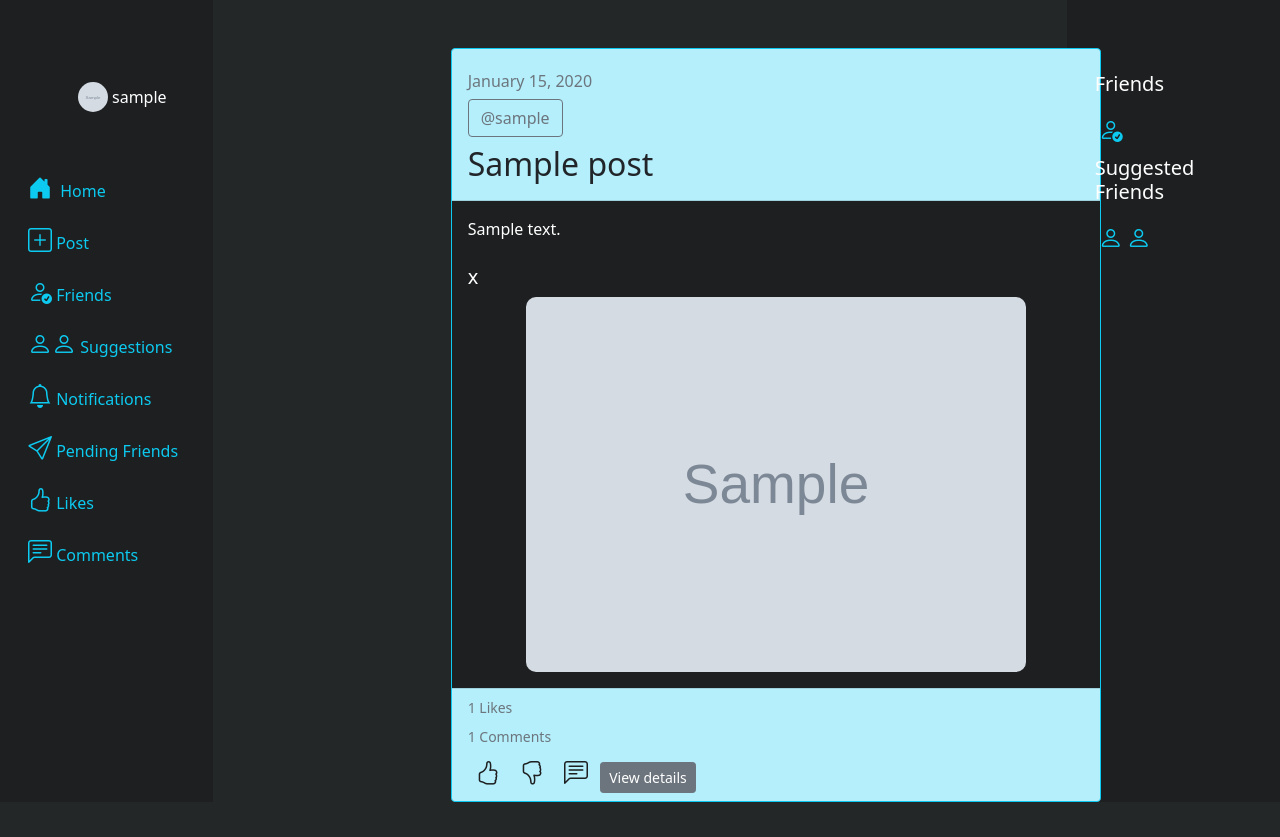
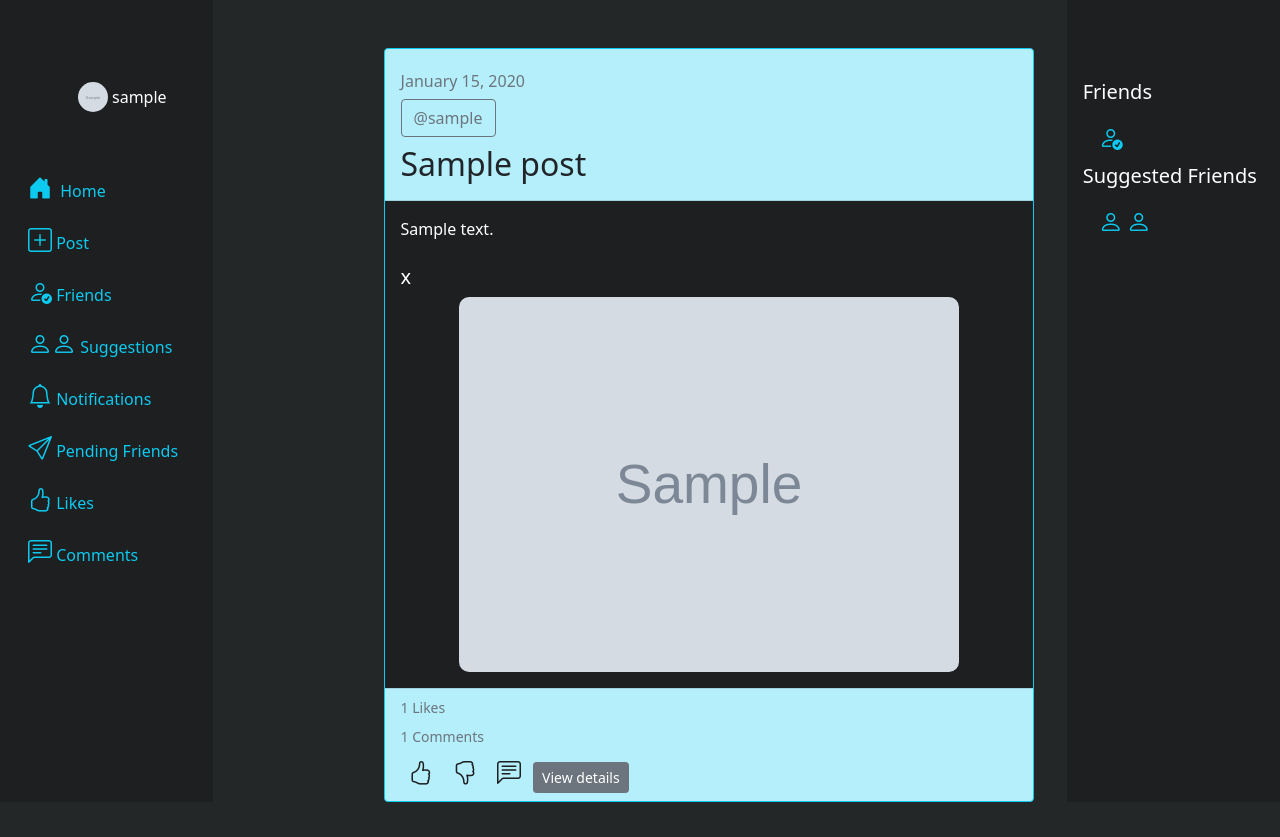
Before and after one commit to lgist2/group2, a Django app: page / in a window 1280 px wide. Shown: the part 70-907 px from the top of the page. Run offline with Django 4.2, Linux system fonts and the light colour scheme; a user stored in the database is signed in; tables that the repository leaves empty hold one stand-in row (values such as "Sample post"); grey boxes marked "Sample" are stand-in pictures; parts of the project's set-up code (start-up, migrations or seed data) failed here and were passed over; some libraries are stand-ins or nearby versions.

Commit message:
View edits

```diff
--- a/social_grid/base/templates/base/base.html
+++ b/social_grid/base/templates/base/base.html
@@ -10,7 +10,7 @@
     <title>Social Grid</title>
 </head>
 <body style="background-color: #242728">
-    <nav class="navbar sticky-top navbar-expand-sm navbar-dark overflow-hidden" style="background-color: #1D1F20;">
+    <nav class="navbar navbar-expand-sm navbar-dark overflow-hidden" style="background-color: #1D1F20;">
         <div class="container-fluid">
           <a class="navbar-brand" href="{% url 'home-page' %}"><img src="{% static 'base/images/png/logo-only-nobg.png' %}" width="50" height="44"></a>
           <button class="navbar-toggler" type="button" data-bs-toggle="collapse" data-bs-target="#mynavbar">
--- a/social_grid/base/templates/base/home.html
+++ b/social_grid/base/templates/base/home.html
@@ -49,8 +49,7 @@
                 {% if posts %}
             {% for post in posts %}
                     <div class="row justify-content-center align-items-center h-100">
-
-                            <div class="col-6"><br><br>
+                            <div class="col-8"><br><br>
                                 <div class="card border-info md-4"style="width: 650px;">
                                     <div class="card-header"style="background-color: rgba(13, 202, 240, 0.3)">
                                         <h6 class="card-subtitle mb-2 text-muted"> <br>{{ post.date_created|date:"F j, Y" }}</h6>
@@ -106,19 +105,19 @@
         </main>
 
 
-        <div class=" d-xl-block col-xl-2 sidebar" style="background-color:#1D1F20">
-                    <div class="flex-column justify-content align-items-sm-end px-3 text-white sticky-top">
+        <div class="col-12 col-md-5 col-xl-2 sidebar" style="background-color:#1D1F20;">
+                    <div class="flex-column flex-coloumn align-items-end px-1 pt-2 text-white sticky-top">
                         <br><br><br>
 
-                        <ul class="nav align-items-center align-items-sm-start overflow-hidden" id="menu">
+                        <ul class="nav nav-pills overflow-auto" id="menu">
                             <li>
                                     <h5>Friends</h5>
+                                    <a class="nav-link " href="{% url 'all-friends' %}" style="color:#0dcaf0;"><i class="fs-4 bi-person-check"></i></a>
                                     <div class="row overflow-auto" style="max-height: 400px;">
-                                        <a class="nav-link " href="{% url 'all-friends' %}" style="color:#0dcaf0;"><i class="fs-4 bi-person-check"></i></a>
                                         {% for friend in friends %}
                                                 <div class="row">
                                                     <div class="col pb-2">
-                                                        <h6><a href="{% url 'user-profile' friend friend.id %}" class="btn btn-outline-secondary">@{{ friend }}</a></h6>
+                                                        <h7><a href="{% url 'user-profile' friend friend.id %}" class="btn btn-sm btn-outline-secondary">@{{ friend }}</a></h7>
                                                         <hr>
                                                     </div>
                                                 </div>
@@ -128,19 +127,17 @@
                             <li>
 
                                 <h5>Suggested Friends</h5>
-                                <div class="row overflow-auto" style="max-height: 400px;">
-                                    <a class="nav-link" href="{% url 'all-suggestions' %}" style="color:#0dcaf0;"><i class="fs-4 bi-person"></i> <i class="fs-4 bi-person"></i></a>
+                                <a class="nav-link" href="{% url 'all-suggestions' %}" style="color:#0dcaf0;"><i class="fs-4 bi-person"></i> <i class="fs-4 bi-person"></i></a>
                                     <div class="row overflow-auto" style="max-height: 500px;">
                                         {% for friend in not_friends %}
 
-                                                        <div class="col pb-6">
-                                                            <h6><a href="{% url 'user-profile' friend friend.id %}" class="btn btn-md btn-outline-secondary">@{{ friend }}</a></h6>
-                                                            <hr>
-                                                        </div>
+                                           <div class="col pb-6">
+                                                <h7><a href="{% url 'user-profile' friend friend.id %}" class="btn btn-sm btn-outline-secondary">@{{ friend }}</a></h7>
+                                                <hr>
+                                            </div>
 
-                                                {%endfor%}
+                                         {%endfor%}
                                     </div>
-                                </div>
                             </li>
                             <li>
 
--- a/social_grid/users/templates/users/profile.html
+++ b/social_grid/users/templates/users/profile.html
@@ -33,9 +33,12 @@
                         </div>
                         <div class="px-1">
                             <p class="small text-muted mb-1"><a class="btn btn-sm btn-secondary text-decoration-none" href="{% url 'update-profile' %}">Update Profile</a></p>
+
                         </div>
                         <div class="px-1">
                             <p class="small text-muted mb-1"><a class="btn btn-sm btn-secondary text-decoration-none" href="{% url 'friend-requests' %}"><i class="fs-6 bi-bell"></i></a></p>
+                            <p class="small text-muted mb-1"><a class="btn btn-sm btn-secondary text-decoration-none" href="{% url 'posts-commented' %}"><i class="fs-6 bi-chat-left-text"></i></a></p>
+
                         </div>
                         <div class="px-1">
                             <p class="small text-muted mb-1"><a class="btn btn-sm btn-secondary text-decoration-none" href="{% url 'pending-friend-requests' %}"><i class="fs-6 bi-send"></i></a></p>
@@ -43,9 +46,6 @@
                         <div class="px-1">
                             <p class="small text-muted mb-1"><a class="btn btn-sm btn-secondary text-decoration-none" href="{% url 'posts-liked' %}"><i class="fs-6 bi-hand-thumbs-up"></i></a></p>
 
-                        </div>
-                        <div class="px-1">
-                            <p class="small text-muted mb-1"><a class="btn btn-sm btn-secondary text-decoration-none" href="{% url 'posts-commented' %}"><i class="fs-6 bi-chat-left-text"></i></a></p>
                         </div>
                     </div>
                 </div>
```
